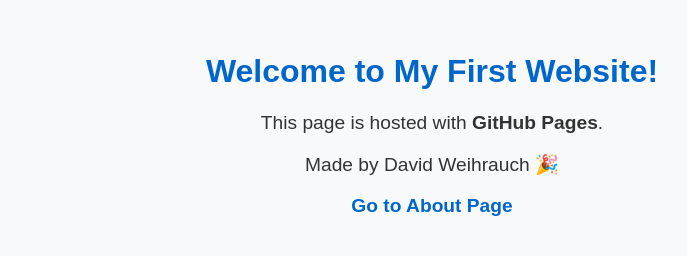
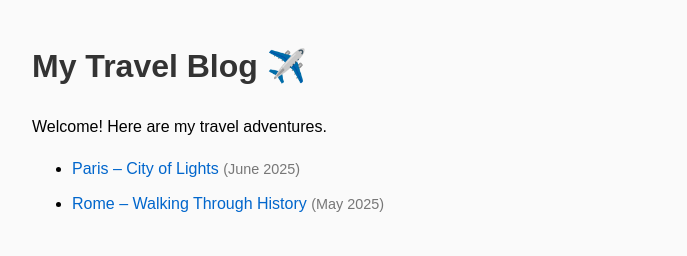
Before and after one commit to davidweihrauch/firstwebsite, a plain HTML site: page index.html in a window 1280 px wide. Shown: the whole page, without its empty margins (208-895 px from the left). Drawn offline with Linux system fonts and the light colour scheme.

Commit message:
travel blog website

```diff
--- /dev/null
+++ b/css/style.css
@@ -0,0 +1,36 @@
+body {
+    font-family: Arial, sans-serif;
+    max-width: 800px;
+    margin: auto;
+    padding: 20px;
+    background-color: #fafafa;
+    line-height: 1.6;
+}
+
+h1, h2 {
+    color: #333;
+}
+
+a {
+    color: #0066cc;
+    text-decoration: none;
+}
+
+a:hover {
+    text-decoration: underline;
+}
+
+.blog-list li {
+    margin-bottom: 10px;
+}
+
+img {
+    max-width: 100%;
+    height: auto;
+    margin: 15px 0;
+}
+
+.date {
+    color: #777;
+    font-size: 0.9em;
+}
--- a/index.html
+++ b/index.html
@@ -2,39 +2,24 @@
 <html lang="en">
 <head>
     <meta charset="UTF-8">
-    <meta name="viewport" content="width=device-width, initial-scale=1.0">
-    <title>My First Website</title>
-    <style>
-        body {
-            font-family: Arial, sans-serif;
-            background-color: #f8f9fa;
-            color: #333;
-            margin: 0;
-            padding: 2rem;
-            text-align: center;
-        }
-        h1 {
-            color: #0066cc;
-        }
-        p {
-            font-size: 1.2rem;
-        }
-        a {
-            color: #0066cc;
-            text-decoration: none;
-            font-weight: bold;
-        }
-        a:hover {
-            text-decoration: underline;
-        }
-    </style>
+    <title>My Travel Blog</title>
+    <link rel="stylesheet" href="css/style.css">
 </head>
 <body>
-    <h1>Welcome to My First Website!</h1>
-    <p>This page is hosted with <strong>GitHub Pages</strong>.</p>
-    <p>Made by David Weihrauch 🎉</p>
-    <p>
-        <a href="about.html">Go to About Page</a>
-    </p>
+
+<h1>My Travel Blog ✈️</h1>
+<p>Welcome! Here are my travel adventures.</p>
+
+<ul class="blog-list">
+    <li>
+        <a href="posts/paris.html">Paris – City of Lights</a>
+        <span class="date">(June 2025)</span>
+    </li>
+    <li>
+        <a href="posts/rome.html">Rome – Walking Through History</a>
+        <span class="date">(May 2025)</span>
+    </li>
+</ul>
+
 </body>
 </html>
```
Also changed, not shown: posts/paris.html (added, +27 -0 lines), posts/template.html (added, +28 -0 lines), posts/rome.html (added).
